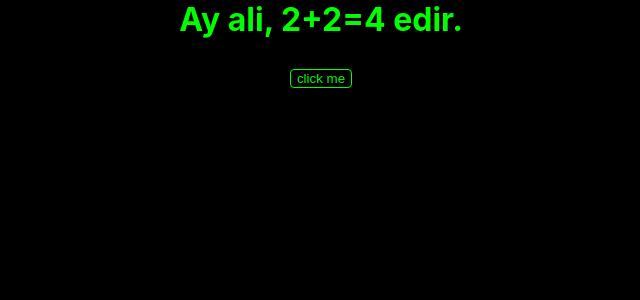
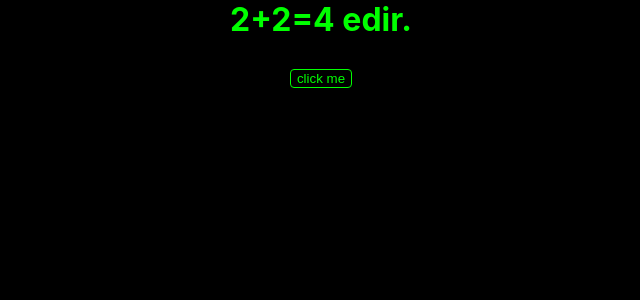
Before and after one commit to Ali-GreenHeart/first-react, a React (Create React App) app: page / in a window 1280 px wide. Shown: the top 300 px of the page, without its empty margins (319-959 px from the left). Built offline with nearby package versions, Linux system fonts and the light colour scheme.

Commit message:
restructure with guys

```diff
--- a/src/App.js
+++ b/src/App.js
@@ -1,36 +1,19 @@
+import Button from "./components/Button";
+import Heading from "./components/Heading";
 
-let name = 'ali'
-
-const h2Styles = {
-  backgroundColor: 'black',
-  color: 'lime',
-  textAlign: 'center'
-}
 const divStyles = {
   display: 'flex',
   flexDirection: 'column',
   alignItems: 'center',
   gap: 30
 }
-const btnStyles = {
-  backgroundColor: 'black',
-  color: 'lime',
-  textAlign: 'center',
-  border: '1px solid lime',
-  borderRadius: 4,
-  cursor: 'pointer'
-}
+
 
 function App() {
   return (
     <div style={divStyles}>
-      <h1 style={h2Styles}>Ay {name}, 2+2={2 + 2} edir.</h1>
-      <button
-        onClick={() => {
-          alert('test')
-        }}
-        style={btnStyles}
-      >click me</button>
+      <Heading />
+      <Button />
     </div>
   );
 }
--- /dev/null
+++ b/src/components/Button/index.js
@@ -0,0 +1,21 @@
+const btnStyles = {
+    backgroundColor: 'black',
+    color: 'lime',
+    textAlign: 'center',
+    border: '1px solid lime',
+    borderRadius: 4,
+    cursor: 'pointer'
+}
+
+function Button() {
+    return (
+        <button
+            onClick={() => {
+                alert('test')
+            }}
+            style={btnStyles}
+        >click me</button>
+    )
+}
+
+export default Button;
--- /dev/null
+++ b/src/components/Heading/index.js
@@ -0,0 +1,13 @@
+const h2Styles = {
+    backgroundColor: 'black',
+    color: 'lime',
+    textAlign: 'center'
+}
+
+function Heading() {
+    return (
+        <h1 style={h2Styles}>2+2={2 + 2} edir.</h1>
+    )
+}
+
+export default Heading;
```
